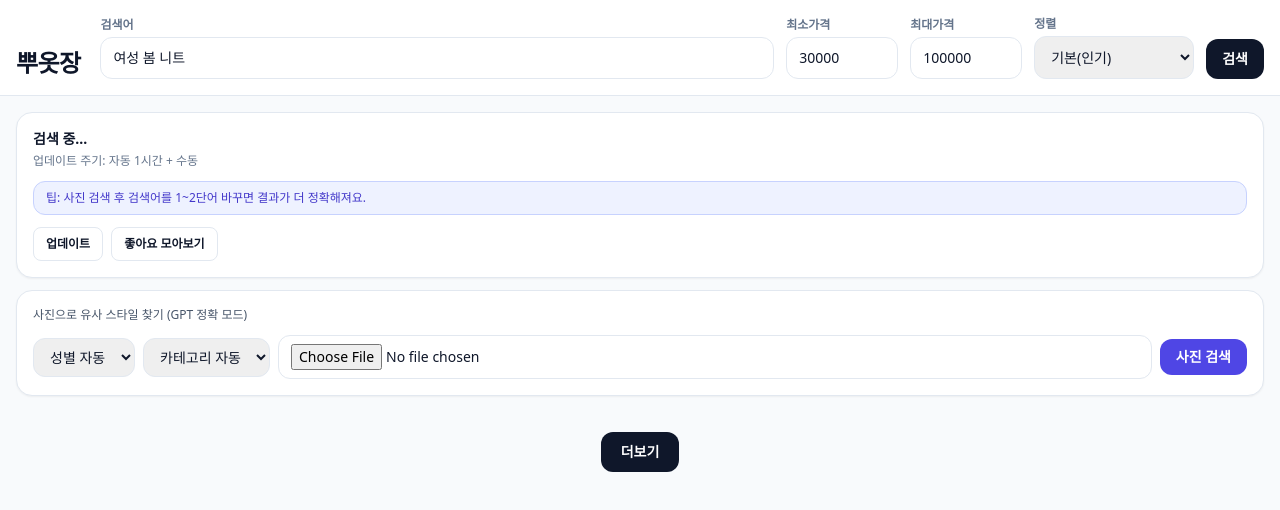
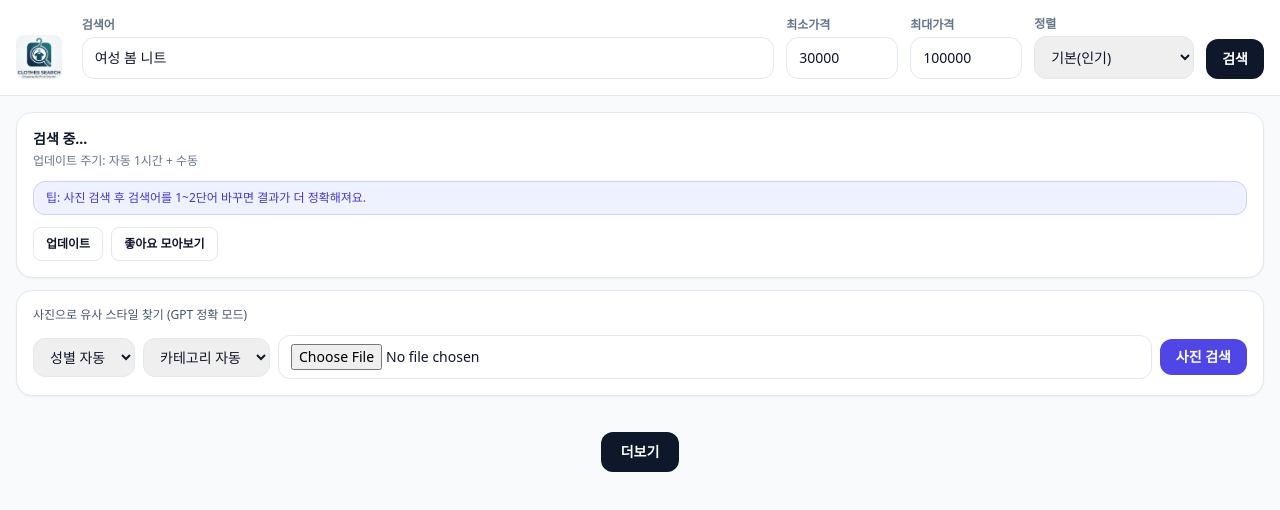
Before and after one commit to jrkim3888/shoppingsite_price_checker, a plain HTML site: page frontend/index.html in a window 1280 px wide. Drawn offline with nearby package versions, Linux system fonts and the light colour scheme; no server answers.

Commit message:
feat(ui): replace text brand with linked logo icon

```diff
--- a/frontend/index.html
+++ b/frontend/index.html
@@ -11,7 +11,9 @@
   <header class="sticky top-0 z-20 border-b border-slate-200 bg-white/90 backdrop-blur">
     <div class="mx-auto max-w-7xl px-4 py-4">
       <div class="flex flex-wrap items-end gap-3">
-        <div class="mr-2 text-2xl font-black tracking-tight">뿌옷장</div>
+        <a href="/" class="mr-2 shrink-0" aria-label="메인으로 이동">
+          <img src="/assets/logo.png" alt="Clothes Search" class="h-11 w-auto rounded-lg" />
+        </a>
 
         <div class="min-w-[260px] flex-1">
           <label class="mb-1 block text-xs font-semibold text-slate-500">검색어</label>
```
Also changed, not shown: frontend/assets/logo.png (added).
